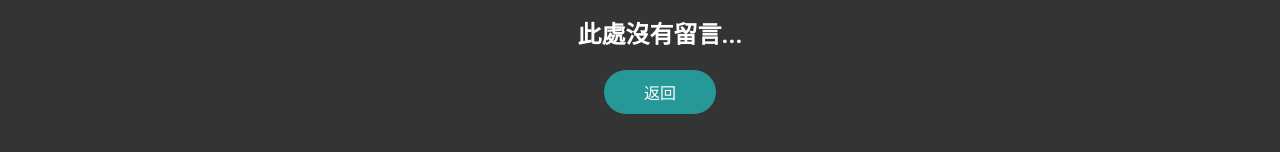
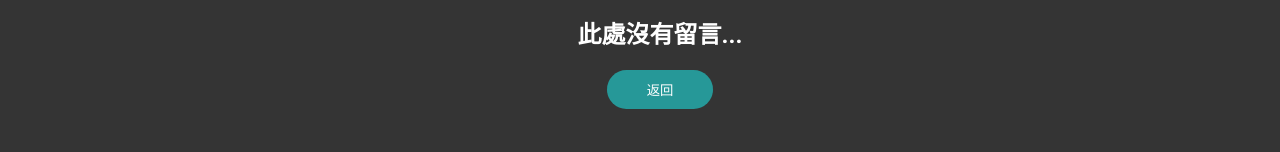
Before and after one commit to seesawjack/message-board, a Vue app: page /hall/1 in a window 1280 px wide. Shown: the part 162-314 px from the top of the page. Built offline with nearby package versions, Linux system fonts and the light colour scheme; the HTML template or start-up script is replaced by a standard one.

Commit message:
20220913-留言未送出不能按返回

```diff
--- a/src/components/Message/MessageCard.vue
+++ b/src/components/Message/MessageCard.vue
@@ -22,23 +22,28 @@
     </li>
     <div class="return-btn" v-if="messages.length === 0">
         <h2>此處沒有留言...</h2>
-        <router-link to="../">返回</router-link>
+        <button @click="backBtn">返回</button>
     </div>
 
 </template>
 
 <script>
- import { ref,computed } from 'vue'
- import { useIndexStore } from '@/store/index.js'
- import { useCardStore } from '@/store/modules/card/index.js'
+import { ref,computed } from 'vue'
+import { useIndexStore } from '@/store/index.js'
+import { useCardStore } from '@/store/modules/card/index.js'
+import { useFormStore } from '@/store/modules/form/index.js'
+import { useRouter } from'vue-router';
 export default {
     setup(){
+        const router = useRouter()
         const isShow = ref(false)
         const indexStore = useIndexStore()
         const cardStore = useCardStore()
+        const formStore = useFormStore()
         const messages = computed(()=>{
-             return indexStore.storedResources
+             return indexStore.resources
         })
+
         const msgEdit = computed({
             get(){
                 return cardStore.msgEdit
@@ -63,6 +68,13 @@ export default {
         const isAuth = computed(()=>{
             return indexStore.isAuthIn
         })
+        const backBtn = function(){
+           if(formStore.isMsg){
+            alert('你還有訊息未送出');
+            return;
+           }
+            router.push('/')
+        }
         return{
             isShow,
             messages,
@@ -70,7 +82,8 @@ export default {
             deleteMsg,
             editMsg,
             check,
-            isAuth
+            isAuth,
+            backBtn
         }
     }
 }
@@ -107,12 +120,14 @@ h2{
     display: flex;
     flex-direction: column;
     align-items: center;
-    a{
+    button{
         color: #fff;
         text-decoration: none;
         background-color: rgb(38, 152, 152);
         padding: 10px 40px;
         border-radius: 25px;
+        border: none;
+        cursor: pointer;
     }
 
 }
--- a/src/components/UI/TheHeader.vue
+++ b/src/components/UI/TheHeader.vue
@@ -19,7 +19,7 @@ import { useRoute } from 'vue-router'
 import { useIndexStore } from '@/store/index.js'
 export default {
     setup(){
-        const route = useRoute()
+        const router = useRoute()
         // const store = useStore()
         const indexStore = useIndexStore()
         const page = reactive({
@@ -39,8 +39,8 @@ export default {
 
         const pageTitle = ref('')
 
-        watch(()=>route.params.boardId,function(){
-            pageTitle.value = page[route.params.boardId];
+        watch(()=>router.params.boardId,function(){
+            pageTitle.value = page[router.params.boardId];
         })
 
         return{
--- a/src/store/index.js
+++ b/src/store/index.js
@@ -40,6 +40,9 @@ export const useIndexStore = defineStore({
     getters:{
         isAuthIn(state){
             return state.isAuth
+        },
+        resources(state){
+            return state.storedResources
         }
     },
     actions:{
--- a/src/store/modules/form/index.js
+++ b/src/store/modules/form/index.js
@@ -11,6 +11,11 @@ export const useFormStore = defineStore({
         return{
             msgInput:'',
             pageId:router.currentRoute
+        }
+    },
+    getters:{
+        isMsg(state){
+            return state.msgInput
         }
     },
     actions:{
```
